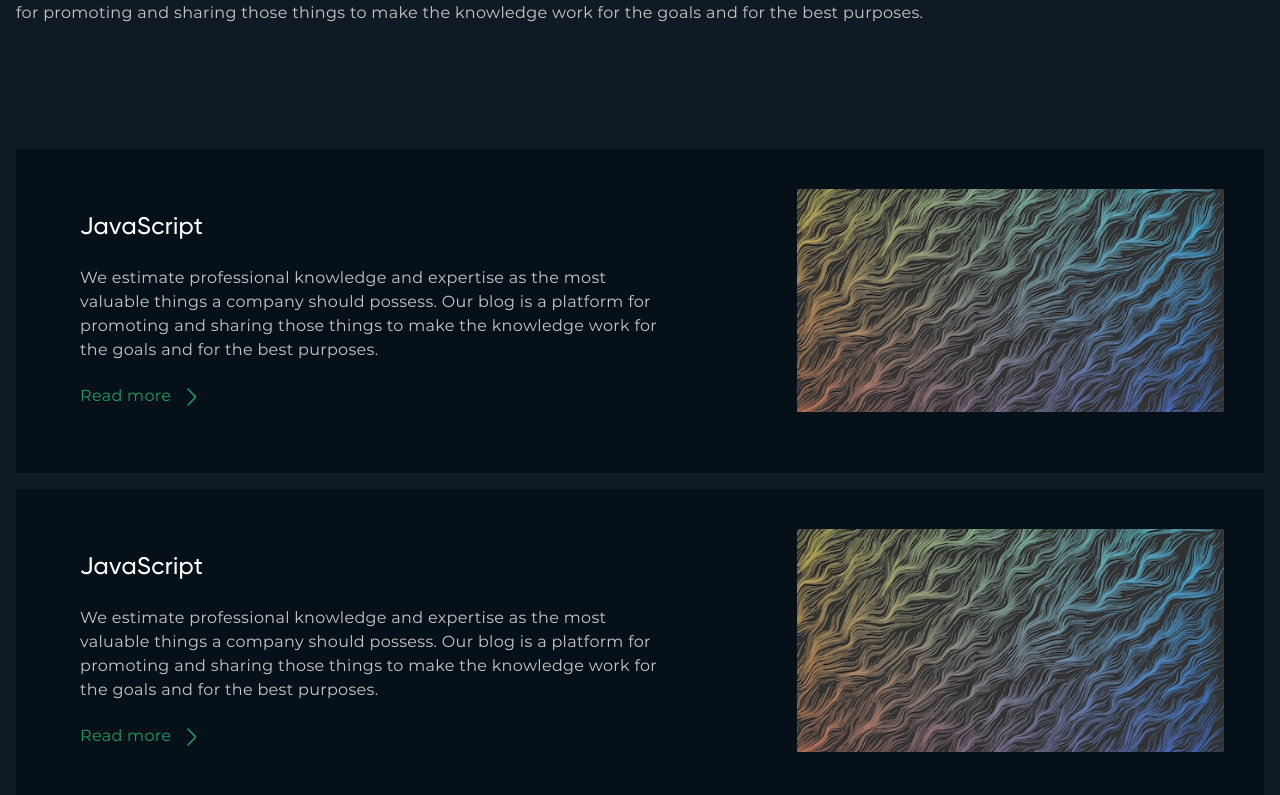
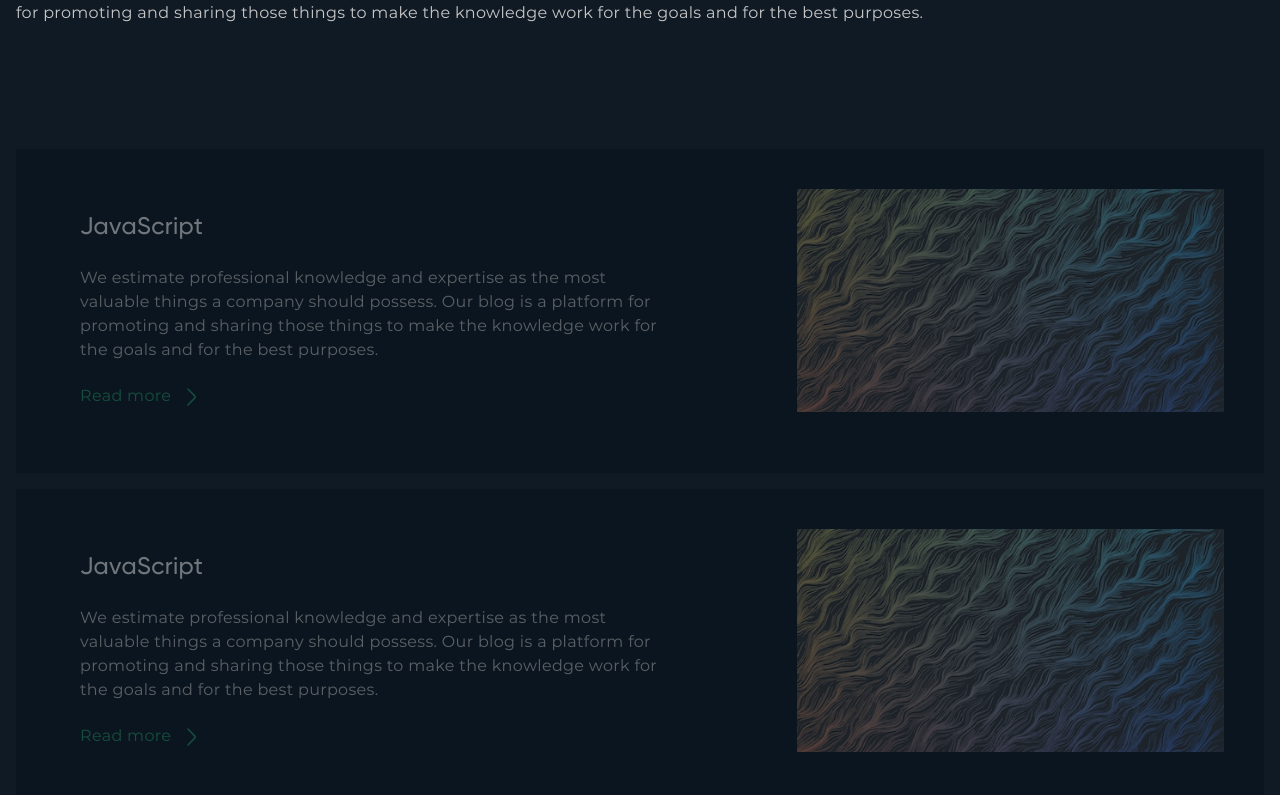
Before and after one commit to Maksim7700/big-share-v2, a React (Create React App) app: page / in a window 1280 px wide. Shown: the part 7045-7840 px from the top of the page. Built offline with nearby package versions, Linux system fonts and the light colour scheme; the HTML template or start-up script is replaced by a standard one.

Commit message:
New version 4

```diff
--- a/src/css/blog/blog.css
+++ b/src/css/blog/blog.css
@@ -28,6 +28,8 @@
 }
 
 .blog-article {
+  pointer-events: none;
+  opacity: 0.4;
   margin-top: 108px;
 }
 
```
